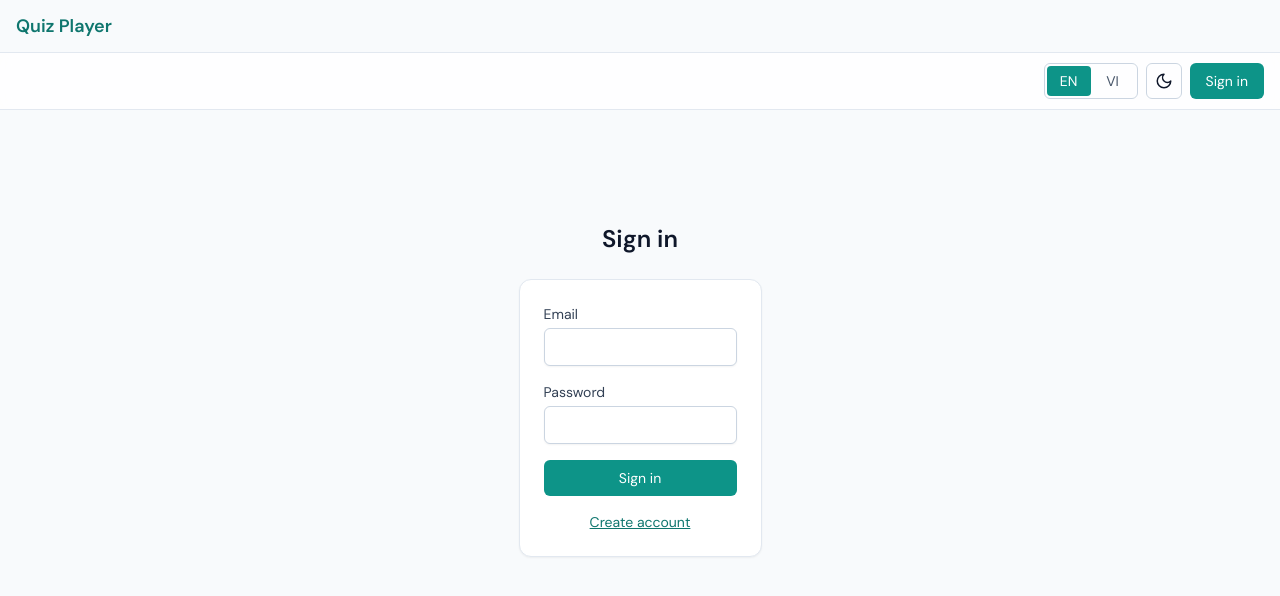
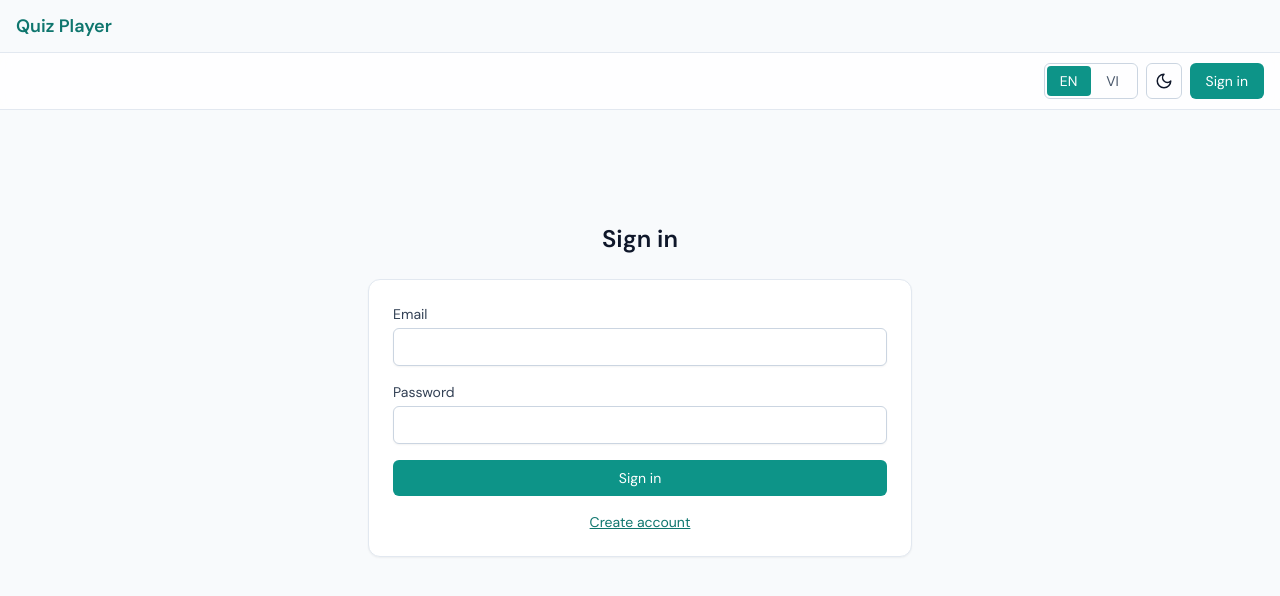
Before and after one commit to TranDucChien-droid/Tran_Duc_Chien_TC-WEB95_Final_Quiz_page, a React (Vite) app: page /login in a window 1280 px wide. Shown: the top 596 px of the page. Built offline with nearby package versions, Linux system fonts and the light colour scheme; no server answers.

Commit message:
Adjust login page length

```diff
--- a/src/routes/LoginPage.tsx
+++ b/src/routes/LoginPage.tsx
@@ -24,7 +24,7 @@
   }
 
   return (
-    <div className="mx-auto flex min-h-[70vh] max-w-md flex-col justify-center px-4">
+    <div className="mx-auto flex min-h-[70vh] w-full max-w-xl flex-col justify-center px-4">
       <h1 className="mb-6 text-center text-2xl font-semibold">{t("login")}</h1>
       <form onSubmit={(e) => void onSubmit(e)} className="space-y-4 rounded-xl border border-slate-200 bg-white p-6 shadow-sm dark:border-slate-800 dark:bg-slate-900">
         <div>
```
